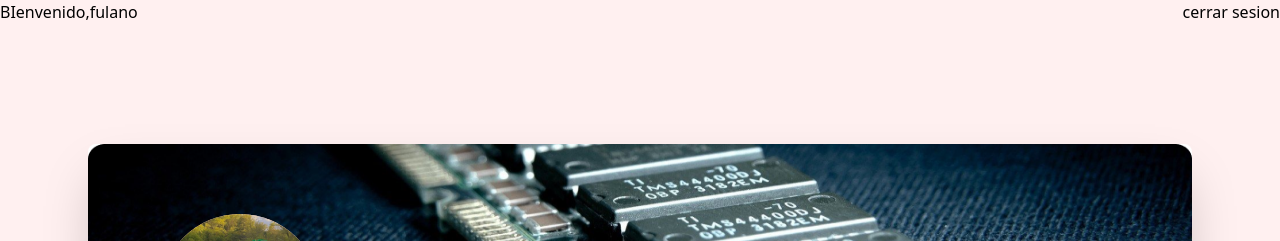
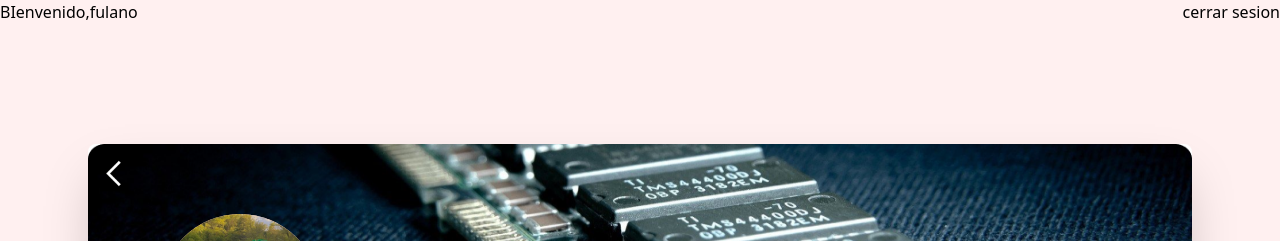
Before and after one commit to ELELISEO/parcialZapatista, a React (Create React App) app: page /Match in a window 1280 px wide. Both pictures are taken after a click on the button "ver mas". Shown: the top 241 px of the page. Built offline with nearby package versions, Linux system fonts and the light colour scheme.

Commit message:
added Vermas component

```diff
--- a/src/pages/VerMas.jsx
+++ b/src/pages/VerMas.jsx
@@ -4,8 +4,8 @@ const VerMas = ({ setFlagTarjeta }) => {
   return (
     <div className="bg-white h-[32rem] w-[69rem] rounded-lg shadow-2xl flex items-center justify-start flex-col">
       <div className="w-full h-2/4 flex items-end flex-col relative">
-        <button className="absolute left-1" onClick={setFlagTarjeta}>
-          flecha
+        <button className="absolute left-1 top-3" onClick={setFlagTarjeta}>
+          <img src="./ArrowReverse.png" alt="" />
         </button>
         <div className="w-full h-[9.5rem] rounded-l">
           <img
```
Also changed, not shown: public/ArrowReverse.png (added).
